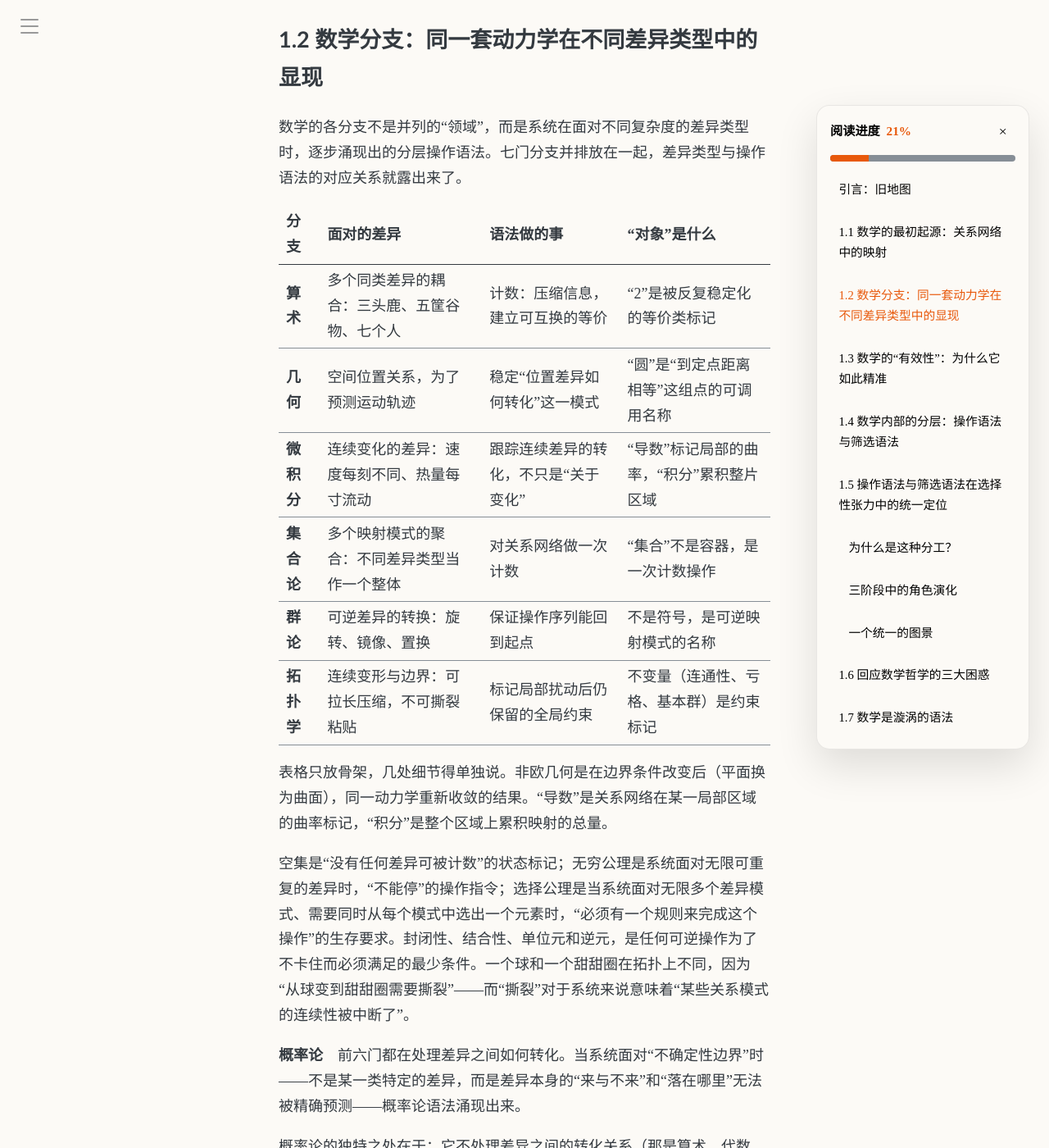
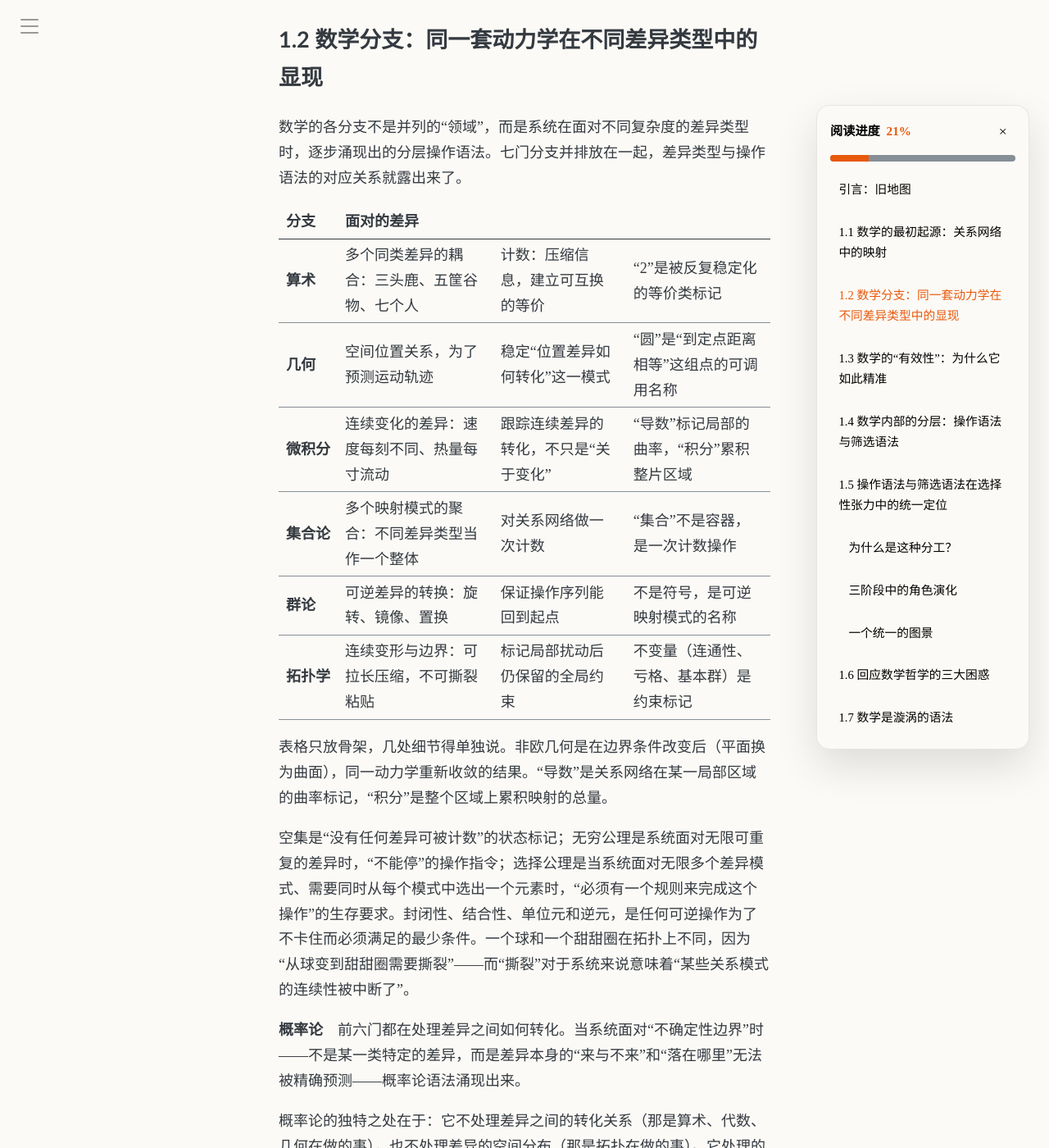
Before and after one commit to symphonyh/symphonyh.github.io, a Jekyll site: the page built from _posts/2026-07-08-数学.md, in a window 1280 px wide and 1400 px high, scrolled down 2374 px. Shown: the whole window at 82% size. Built offline with Jekyll 4.4.1, drawn with Linux system fonts in a browser that asks for light colours; a script that is not in the unit is left out; comment, search, counter and statistics services are not loaded.

Commit message:
表格首列加 nowrap 修中文竖排：1.2 四列表的分支名不再被压成单字一行

```diff
--- a/_posts/2026-07-08-数学.md
+++ b/_posts/2026-07-08-数学.md
@@ -56,14 +56,14 @@ comments: true
 
 数学的各分支不是并列的“领域”，而是系统在面对不同复杂度的差异类型时，逐步涌现出的分层操作语法。七门分支并排放在一起，差异类型与操作语法的对应关系就露出来了。
 
-| 分支 | 面对的差异 | 语法做的事 | “对象”是什么 |
+| <span class="nowrap">分支</span> | 面对的差异 |
 | :--- | :--- | :--- | :--- |
-| **算术** | 多个同类差异的耦合：三头鹿、五筐谷物、七个人 | 计数：压缩信息，建立可互换的等价 | “2”是被反复稳定化的等价类标记 |
-| **几何** | 空间位置关系，为了预测运动轨迹 | 稳定“位置差异如何转化”这一模式 | “圆”是“到定点距离相等”这组点的可调用名称 |
-| **微积分** | 连续变化的差异：速度每刻不同、热量每寸流动 | 跟踪连续差异的转化，不只是“关于变化” | “导数”标记局部的曲率，“积分”累积整片区域 |
-| **集合论** | 多个映射模式的聚合：不同差异类型当作一个整体 | 对关系网络做一次计数 | “集合”不是容器，是一次计数操作 |
-| **群论** | 可逆差异的转换：旋转、镜像、置换 | 保证操作序列能回到起点 | 不是符号，是可逆映射模式的名称 |
-| **拓扑学** | 连续变形与边界：可拉长压缩，不可撕裂粘贴 | 标记局部扰动后仍保留的全局约束 | 不变量（连通性、亏格、基本群）是约束标记 |
+| <strong class="nowrap">算术</strong> | 多个同类差异的耦合：三头鹿、五筐谷物、七个人 | 计数：压缩信息，建立可互换的等价 | “2”是被反复稳定化的等价类标记 |
+| <strong class="nowrap">几何</strong> | 空间位置关系，为了预测运动轨迹 | 稳定“位置差异如何转化”这一模式 | “圆”是“到定点距离相等”这组点的可调用名称 |
+| <strong class="nowrap">微积分</strong> | 连续变化的差异：速度每刻不同、热量每寸流动 | 跟踪连续差异的转化，不只是“关于变化” | “导数”标记局部的曲率，“积分”累积整片区域 |
+| <strong class="nowrap">集合论</strong> | 多个映射模式的聚合：不同差异类型当作一个整体 | 对关系网络做一次计数 | “集合”不是容器，是一次计数操作 |
+| <strong class="nowrap">群论</strong> | 可逆差异的转换：旋转、镜像、置换 | 保证操作序列能回到起点 | 不是符号，是可逆映射模式的名称 |
+| <strong class="nowrap">拓扑学</strong> | 连续变形与边界：可拉长压缩，不可撕裂粘贴 | 标记局部扰动后仍保留的全局约束 | 不变量（连通性、亏格、基本群）是约束标记 |
 
 表格只放骨架，几处细节得单独说。非欧几何是在边界条件改变后（平面换为曲面），同一动力学重新收敛的结果。“导数”是关系网络在某一局部区域的曲率标记，“积分”是整个区域上累积映射的总量。
 
--- a/_sass/override/_apply.scss
+++ b/_sass/override/_apply.scss
@@ -843,3 +843,14 @@ a {
 .sidebar .power {
   margin-bottom: 0;
 }
+
+/* 表格里的短标签不换行。
+
+   四列中文表在 600px 正文里，浏览器按内容比例分列宽，首列只有
+   两三个字的分支名会被压到 50px —— 「微积分」拆成竖排三行。
+   给首列文字挂 .nowrap，让它按自身宽度占位，列宽自然就够了。
+   局部套用：只用在确实不该断的短标签上，不要给整列加。
+   ================================================================== */
+.nowrap {
+  white-space: nowrap;
+}
```
